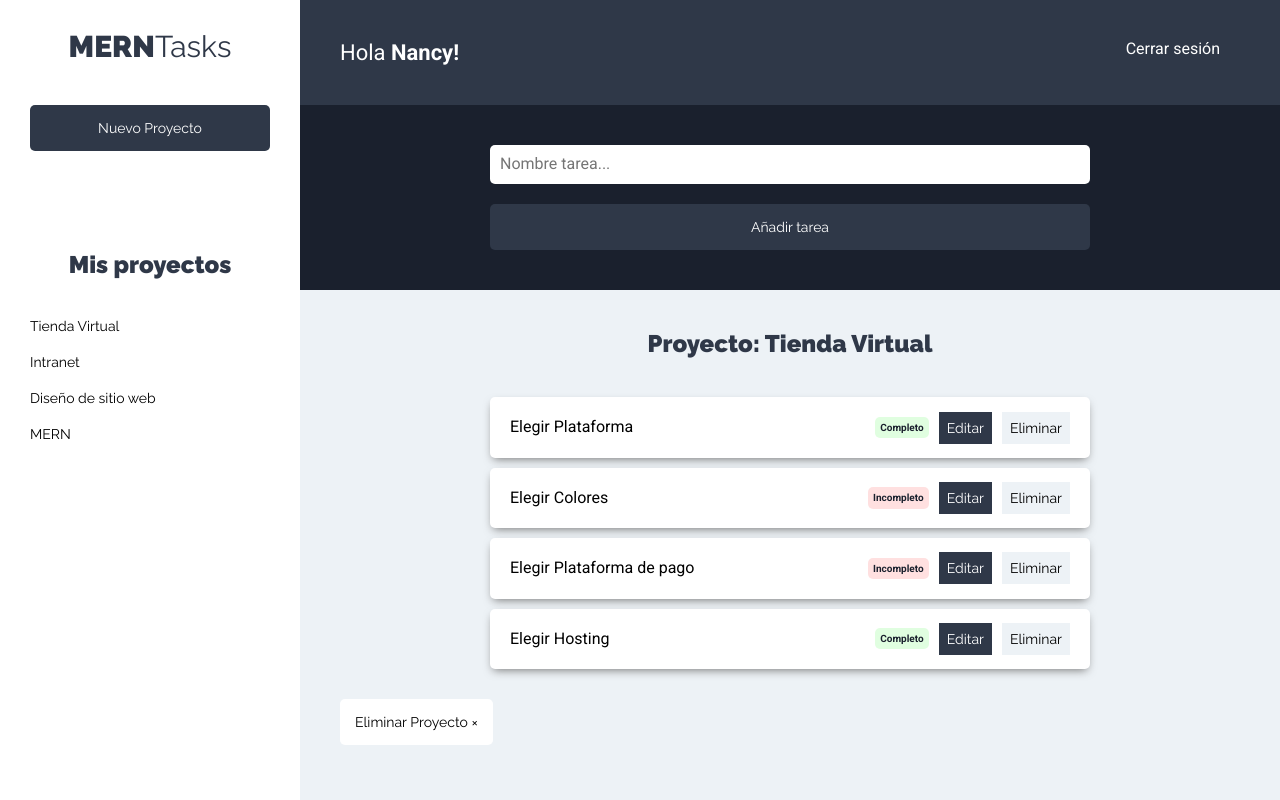
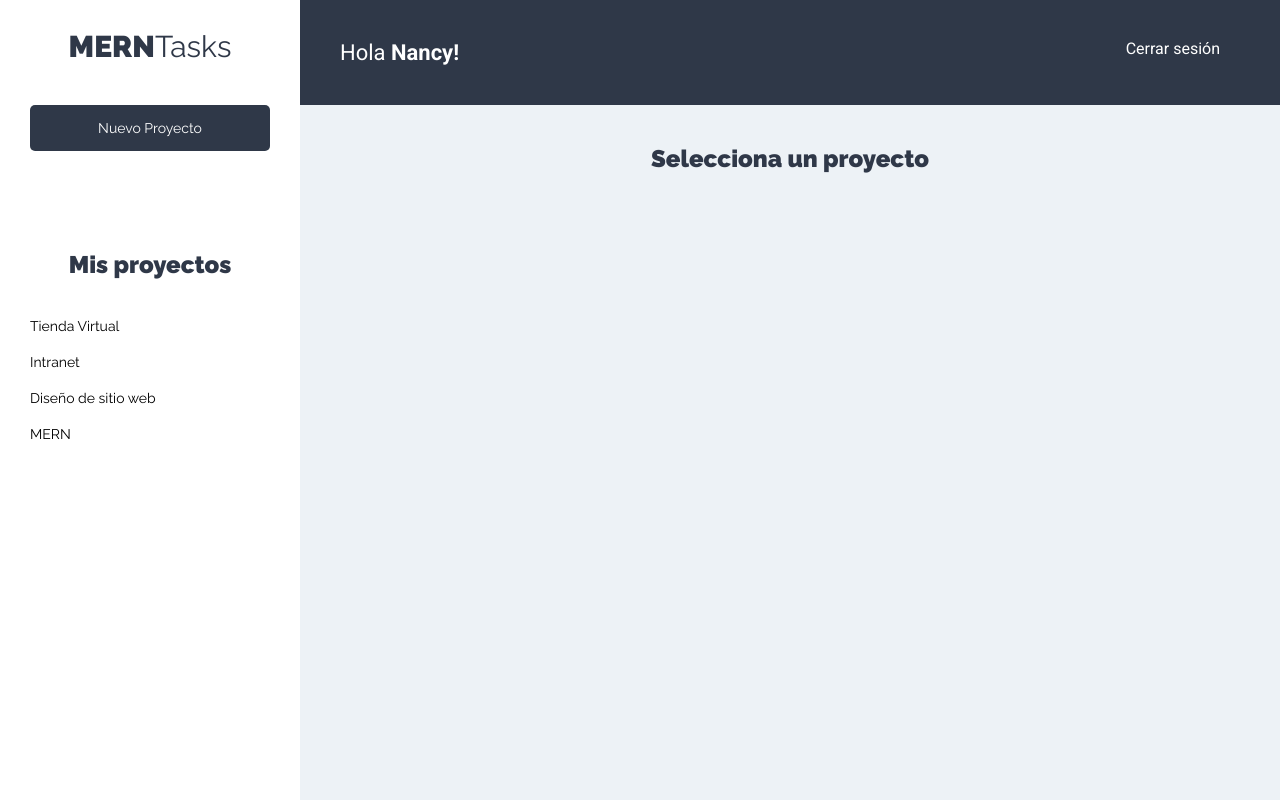
Before and after one commit to nancyh-code/MERNTASK-cliente, a React (Create React App) app: page /proyectos in a window 1280 px wide. Built offline with nearby package versions, Linux system fonts and the light colour scheme.

Commit message:
context para tareas

```diff
--- a/src/App.js
+++ b/src/App.js
@@ -4,10 +4,12 @@ import Login from "./components/auth/Login";
 import Register from "./components/auth/Register";
 import Proyectos from "./components/projects/Proyectos";
 import ProyectoContextState from "./context/proyectos/proyectoContextState";
+import TareaState from "./context/tareas/tareaState";
 
 function App() {
   return (
     <ProyectoContextState>
+      <TareaState>
         <Router>
           <Routes>
             <Route path="/" element={<Login />} />
@@ -15,6 +17,7 @@ function App() {
             <Route path="/proyectos" element={<Proyectos />} />
           </Routes>
         </Router>
+      </TareaState>
     </ProyectoContextState>
   );
 }
--- a/src/components/projects/AgregarProyectos.js
+++ b/src/components/projects/AgregarProyectos.js
@@ -74,7 +74,7 @@ const AgregarProyecto = () => {
       ) : null}
       {errorFormulario ? (
         <p className="mensaje error">
-          Debes añadir un nombre al nuevo proyecto
+          Debes añadir un nombre al proyecto nuevo
         </p>
       ) : null}
     </>
--- a/src/components/projects/ListaProyectos.js
+++ b/src/components/projects/ListaProyectos.js
@@ -12,7 +12,8 @@ const ListaProyectos = () => {
     obtenerProyectosFn();
   }, []);
   //revisar si proyectos tiene contenido
-  if (proyectos.length === 0) return null;
+  if (proyectos.length === 0)
+    return <p>Todavía no hay proyectos creados, agrega uno</p>;
 
   return (
     <ul className="listado-proyectos">
--- a/src/components/projects/ProyectoItem.js
+++ b/src/components/projects/ProyectoItem.js
@@ -1,9 +1,28 @@
-import React from "react";
+import React, { useContext } from "react";
+import proyectoContext from "../../context/proyectos/proyectoContext";
+import tareaContext from "../../context/tareas/tareaContext";
+const ProyectoItem = ({ proyecto }) => {
+  //Obtener state de proyectos
+  const proyectosContext = useContext(proyectoContext);
+  const { proyectoActualFn } = proyectosContext;
 
-const ProyectoItem = ({ proyecto }) => {
+  //obtener state de tareas
+  const tareasContext = useContext(tareaContext);
+  const { obtenerTareasFn } = tareasContext;
+
+  //Función para agregar al proyecto
+  const seleccionarProyecto = (id) => {
+    proyectoActualFn(id); //Fijar proyecto actual
+    obtenerTareasFn(id); // Filtrar las tareas
+  };
+
   return (
     <li>
-      <button type="button" className="btn btn-blank">
+      <button
+        type="button"
+        className="btn btn-blank"
+        onClick={() => seleccionarProyecto(proyecto.id)}
+      >
         {proyecto.nombre}
       </button>
     </li>
--- a/src/components/tasks/FormTareas.js
+++ b/src/components/tasks/FormTareas.js
@@ -1,22 +1,72 @@
-import React from "react";
+import React, { useContext, useState } from "react";
+import proyectoContext from "../../context/proyectos/proyectoContext";
+import tareaContext from "../../context/tareas/tareaContext";
 
 const FormTareas = () => {
+  //Extraer proyectos del state inicial
+  const proyectosContext = useContext(proyectoContext);
+  const { proyecto } = proyectosContext;
+
+  //obtener state de tareas
+  const tareasContext = useContext(tareaContext);
+  const { agregarTareaFn, validarTareaFn } = tareasContext;
+
+  // State del formulario
+  const [tarea, guardarTarea] = useState({
+    nombre: "",
+  });
+  //extraer nombre del proyecto
+  const { nombre } = tarea;
+  //Si no hay proyecto seleccionado
+  if (!proyecto) return null;
+
+  //Array destructuring para extraer el proyecto actual
+  const [proyectoActual] = proyecto;
+
+  //Leer los valores del formulario
+  const handleChange = (e) => {
+    guardarTarea({
+      ...tarea,
+      [e.target.name]: e.target.value,
+    });
+  };
+
+  const onSubmit = (e) => {
+    e.peventDefault();
+    //Validar
+    if (nombre.trim() === "") {
+      validarTareaFn();
+      return;
+    }
+
+    // pasar la validación
+
+    // agregar nueva tarea al state del form
+    tarea.proyectoId = proyectoActual.id;
+    tarea.estado = false;
+    agregarTareaFn(tarea);
+
+    //reiniciar el form
+  };
+
   return (
     <div className="formulario">
-      <form>
+      <form onSubmit={onSubmit}>
         <div className="contenedor-input">
           <input
             type="text"
             className="input-text"
             placeholder="Nombre tarea..."
+            value={nombre}
             name="nombre"
+            onChange={handleChange}
           />
         </div>
         <div className="contenedor-input">
           <input
             type="submit"
             className="btn btn-primario btn-submit btn-block"
-            value="Añadir tarea"
+            //value={tareaseleccionada ? "Editar Tarea" : "Agregar Tarea"}
           />
         </div>
       </form>
--- a/src/components/tasks/ListaTareas.js
+++ b/src/components/tasks/ListaTareas.js
@@ -1,26 +1,44 @@
-import React from "react";
+import React, { useContext } from "react";
 import TareaItem from "./TareaItem";
+import proyectoContext from "../../context/proyectos/proyectoContext";
+import tareaContext from "../../context/tareas/tareaContext";
 
 const ListaTareas = () => {
-  const tareas = [
-    { nombre: "Elegir Plataforma", estado: true },
-    { nombre: "Elegir Colores", estado: false },
-    { nombre: "Elegir Plataforma de pago", estado: false },
-    { nombre: "Elegir Hosting", estado: true },
-  ];
+  //Extraer proyectos del state inicial
+  const proyectosContext = useContext(proyectoContext);
+  const { proyecto, eliminarProyectoFn } = proyectosContext;
+
+  //  //obtener las tareas del proyecto
+  const tareasContext = useContext(tareaContext);
+  const { tareasProyecto } = tareasContext;
+
+  //Si no hay proyecto seleccionado
+  if (!proyecto) return <h2>Selecciona un proyecto</h2>;
+
+  //Array destructuring para extraer el proyecto actual
+  const [proyectoActual] = proyecto;
+
+  //Elimina un proyecto
+  const onClickEliminar = () => {
+    eliminarProyectoFn(proyectoActual.id);
+  };
   return (
     <>
-      <h2>Proyecto: Tienda Virtual</h2>
+      <h2>Proyecto: {proyectoActual.nombre}</h2>
       <ul className="listado-tareas">
-        {tareas.length === 0 ? (
+        {tareasProyecto.length === 0 ? (
           <li className="tarea">
             <p>No hay tareas</p>
           </li>
         ) : (
-          tareas.map((tarea) => <TareaItem tarea={tarea} />)
+          tareasProyecto.map((tarea) => <TareaItem tarea={tarea} />)
         )}
       </ul>
-      <button type="button" className="btn btn-eliminar">
+      <button
+        type="button"
+        className="btn btn-eliminar"
+        onClick={onClickEliminar}
+      >
         Eliminar Proyecto &times;
       </button>
     </>
--- a/src/context/proyectos/proyectoContextState.js
+++ b/src/context/proyectos/proyectoContextState.js
@@ -7,6 +7,7 @@ import {
   AGREGAR_PROYECTO,
   VALIDAR_FORMULARIO,
   PROYECTO_ACTUAL,
+  ELIMINAR_PROYECTO,
 } from "../../types";
 import { v4 as uuidv4 } from "uuid";
 
@@ -22,7 +23,9 @@ const ProyectoContextState = (props) => {
     proyectos: [],
     formularioProyecto: false,
     errorFormulario: false,
-    proyectoSeleccionado: null,
+    // proyectoSeleccionado: null,
+    proyecto: null,
+    //mensaje: null,
   };
 
   //Ejecutar las acciones
@@ -60,17 +63,32 @@ const ProyectoContextState = (props) => {
     });
   };
   //Proyecto seleccionado
+  const proyectoActualFn = (proyectoId) => {
+    dispatch({
+      type: PROYECTO_ACTUAL,
+      payload: proyectoId,
+    });
+  };
+  //Elimina un proyecto
+  const eliminarProyectoFn = (proyectoId) => {
+    dispatch({
+      type: ELIMINAR_PROYECTO,
+      payload: proyectoId,
+    });
+  };
   return (
     <proyectoContext.Provider
       value={{
         proyectos: state.proyectos,
         formularioProyecto: state.formularioProyecto,
         errorFormulario: state.errorFormulario,
-        proyectoSeleccionado: state.proyectoSeleccionado,
+        proyecto: state.proyecto,
         mostrarFormularioFn,
         obtenerProyectosFn,
         agregarProyectoFn,
         mostrarErrorFn,
+        proyectoActualFn,
+        eliminarProyectoFn,
       }}
     >
       {props.children}
--- a/src/context/proyectos/proyectoReducer.js
+++ b/src/context/proyectos/proyectoReducer.js
@@ -3,6 +3,8 @@ import {
   OBTENER_PROYECTOS,
   AGREGAR_PROYECTO,
   VALIDAR_FORMULARIO,
+  PROYECTO_ACTUAL,
+  ELIMINAR_PROYECTO,
 } from "../../types";
 
 export default (state, action) => {
@@ -29,6 +31,21 @@ export default (state, action) => {
         ...state,
         errorFormulario: true,
       };
+    case PROYECTO_ACTUAL:
+      return {
+        ...state,
+        proyecto: state.proyectos.filter(
+          (proyecto) => proyecto.id === action.payload
+        ),
+      };
+    case ELIMINAR_PROYECTO:
+      return {
+        ...state,
+        proyectos: state.proyectos.filter(
+          (proyecto) => proyecto.id !== action.payload
+        ),
+        proyecto: null,
+      };
     default:
       return state;
   }
--- /dev/null
+++ b/src/context/tareas/tareaContext.js
@@ -0,0 +1,5 @@
+import { createContext } from "react";
+
+const tareaContext = createContext();
+
+export default tareaContext;
--- /dev/null
+++ b/src/context/tareas/tareaReducer.js
@@ -0,0 +1,26 @@
+import { TAREAS_PROYECTO, AGREGAR_TAREA, VALIDAR_TAREA } from "../../types";
+
+export default (state, action) => {
+  switch (action.type) {
+    case TAREAS_PROYECTO:
+      return {
+        ...state,
+        tareasProyecto: state.tareas.filter(
+          (tarea) => tarea.proyectoId === action.payload
+        ),
+      };
+    case AGREGAR_TAREA:
+      return {
+        ...state,
+        tareas: [...state.tareas, action.payload],
+      };
+    case VALIDAR_TAREA:
+      return {
+        ...state,
+        errorTarea: true,
+      };
+
+    default:
+      return state;
+  }
+};
--- /dev/null
+++ b/src/context/tareas/tareaState.js
@@ -0,0 +1,68 @@
+import React, { useReducer } from "react";
+import TareaContext from "./tareaContext";
+import TareaReducer from "./tareaReducer";
+import { TAREAS_PROYECTO, AGREGAR_TAREA, VALIDAR_TAREA } from "../../types";
+
+const TareaState = (props) => {
+  const initialState = {
+    tareas: [
+      { nombre: "Elegir Plataforma", estado: true, proyectoId: 1 },
+      { nombre: "Elegir Colores", estado: false, proyectoId: 2 },
+      { nombre: "Elegir Colores", estado: false, proyectoId: 4 },
+      { nombre: "Elegir Plataforma de pago", estado: false, proyectoId: 2 },
+      { nombre: "Elegir Hosting", estado: true, proyectoId: 1 },
+      { nombre: "Elegir Plataforma de pago", estado: false, proyectoId: 3 },
+      { nombre: "Elegir Hosting", estado: true, proyectoId: 4 },
+      { nombre: "Elegir Plataforma de pago", estado: false, proyectoId: 1 },
+      { nombre: "Elegir Hosting", estado: true, proyectoId: 2 },
+      { nombre: "Elegir Plataforma", estado: true, proyectoId: 3 },
+      { nombre: "Elegir Plataforma de pago", estado: false, proyectoId: 4 },
+      { nombre: "Elegir Colores", estado: false, proyectoId: 1 },
+    ],
+    tareasProyecto: null,
+    errorTarea: false,
+  };
+  // Crear dispatch y state
+  const [state, dispatch] = useReducer(TareaReducer, initialState);
+
+  //Crear las funciones
+
+  //Tareas del proyecto
+  const obtenerTareasFn = (proyectoId) => {
+    dispatch({
+      type: TAREAS_PROYECTO,
+      payload: proyectoId,
+    });
+  };
+
+  //Agregar una tarea al proyecto seleccionado
+  const agregarTareaFn = (tarea) => {
+    dispatch({
+      type: AGREGAR_TAREA,
+      payload: tarea,
+    });
+  };
+
+  //Validar y mostar un error si es necesario de
+  const validarTareaFn = () => {
+    dispatch({
+      type: VALIDAR_TAREA,
+    });
+  };
+  return (
+    <TareaContext.Provider
+      value={{
+        tareas: state.tareas,
+        tareasProyecto: state.tareasProyecto,
+        errorTarea: state.errorTarea,
+        obtenerTareasFn,
+        agregarTareaFn,
+        validarTareaFn,
+      }}
+    >
+      {props.children}
+    </TareaContext.Provider>
+  );
+};
+
+export default TareaState;
--- a/src/types/index.js
+++ b/src/types/index.js
@@ -3,3 +3,8 @@ export const OBTENER_PROYECTOS = "OBTENER_PROYECTOS";
 export const AGREGAR_PROYECTO = "AGREGAR_PROYECTO";
 export const VALIDAR_FORMULARIO = "VALIDAR_FORMULARIO";
 export const PROYECTO_ACTUAL = "PROYECTO_ACTUAL";
+export const ELIMINAR_PROYECTO = "ELIMINAR_PROYECTO";
+
+export const TAREAS_PROYECTO = "TAREAS_PROYECTO";
+export const AGREGAR_TAREA = "AGREGAR_TAREA";
+export const VALIDAR_TAREA = "VALIDAR_TAREA";
```
Lines whose indentation alone changed are shown as unchanged.
